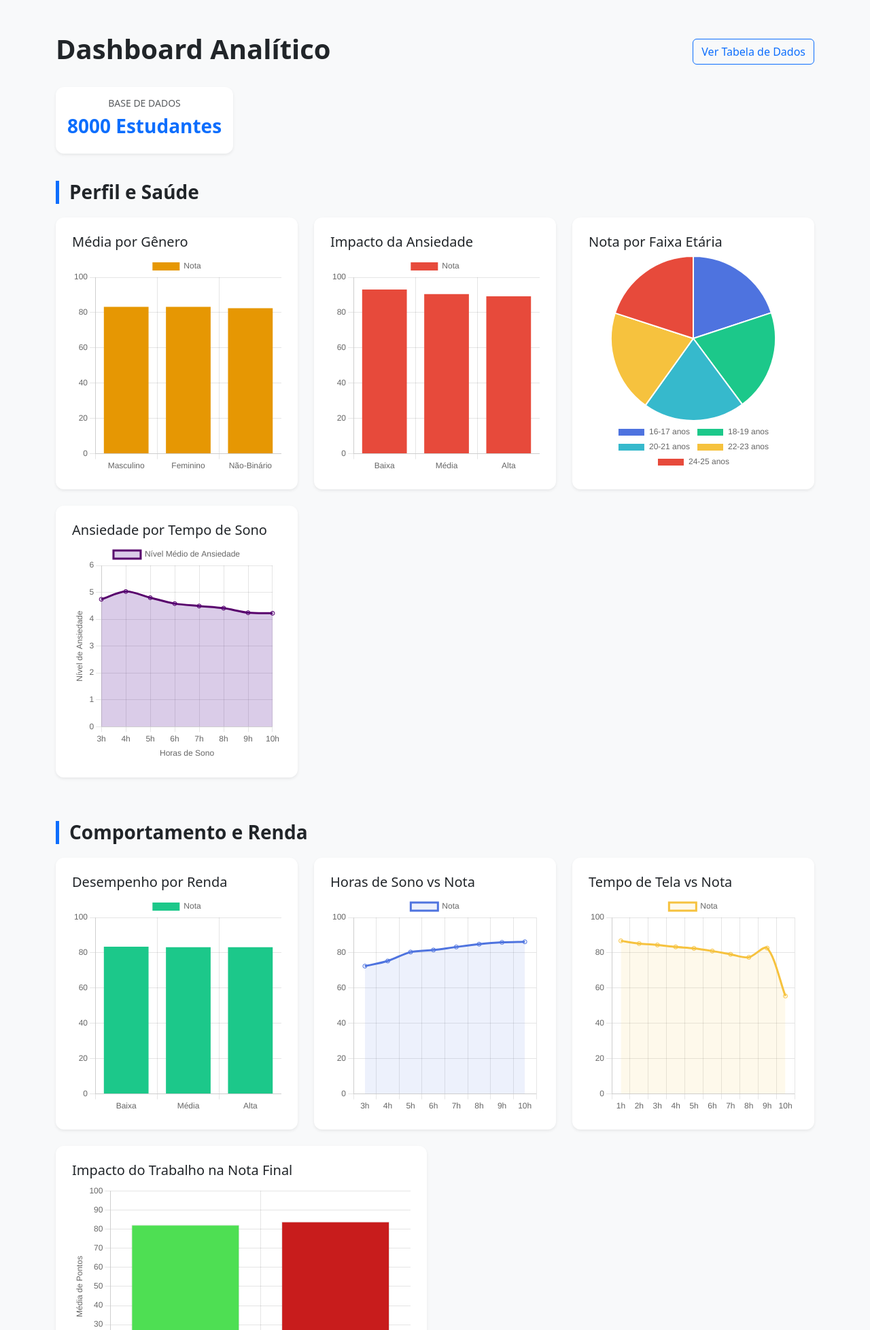
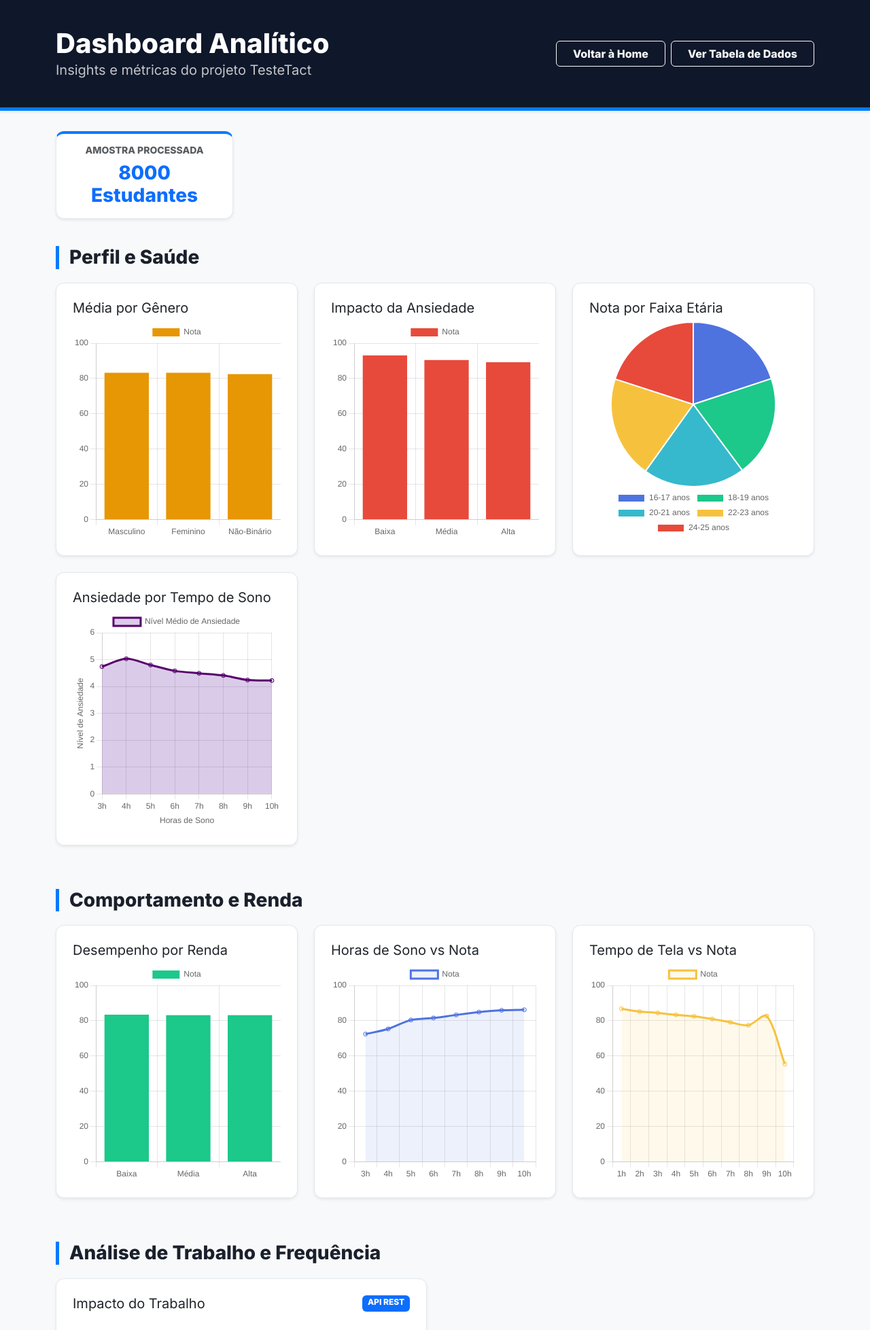
Before and after one commit to DanielMoreiraFr/testeTact, a Django app: page /dashboards/ in a window 1280 px wide. Shown: the top 1957 px of the page at 68% size. Run offline with Django 5.2, Linux system fonts and the light colour scheme; data comes from the database, SQL or seed files in the repository; a map, chart or similar area stays blank.

Commit message:
estilização home e dashboards

```diff
--- /dev/null
+++ b/api/urls.py
@@ -0,0 +1,12 @@
+from django.urls import path
+from .views import ListaAlunosAPI, DashboardStatsAPI
+
+app_name = 'api'
+
+urlpatterns = [
+    # Endpoint para os dados brutos (paginado)
+    path('alunos/', ListaAlunosAPI.as_view(), name='lista-alunos'),
+
+    # Endpoint para os gráficos (agregado)
+    path('dashboard/stats/', DashboardStatsAPI.as_view(), name='stats'),
+]
--- a/api/views.py
+++ b/api/views.py
@@ -1,3 +1,32 @@
-from django.shortcuts import render
+from rest_framework.views import APIView
+from rest_framework.response import Response
+from rest_framework.pagination import PageNumberPagination
+from data.models import DataModels
+from dashboards import utils_dash
+from .serializers import DataModelsSerializer
 
-# Create your views here.
+# 1. Endpoint de Dados Brutos (com paginação para não travar)
+class AlunosPagination(PageNumberPagination):
+    page_size = 50 # Retorna 50 alunos por vez
+
+class ListaAlunosAPI(APIView):
+    def get(self, request):
+        alunos = DataModels.objects.all().order_by('id')
+        paginator = AlunosPagination()
+        result_page = paginator.paginate_queryset(alunos, request)
+        serializer = DataModelsSerializer(result_page, many=True)
+        return paginator.get_paginated_response(serializer.data)
+
+# 2. Endpoint de Inteligência (O que o seu Dashboard consome)
+class DashboardStatsAPI(APIView):
+    def get(self, request):
+        # Criamos um dicionário que contém os resultados de TODAS as suas funções
+        data = {
+            "perfil": utils_dash.get_dados_perfil(),
+            "tendencias": utils_dash.get_dados_tendencias(),
+            "idade_distribuicao": utils_dash.get_dados_idade_pizza(),
+            "sono_vs_ansiedade": utils_dash.get_dados_sono_vs_ansiedade(),
+            "trabalho_vs_desempenho": utils_dash.get_dados_trabalho_vs_desempenho(),
+            "total_geral": DataModels.objects.count() # Bom incluir para metadados
+        }
+        return Response(data)
--- a/data/views.py
+++ b/data/views.py
@@ -7,7 +7,7 @@ from django.core.paginator import Paginator
 
 def data_home(request):
     ordem_dados = DataModels.objects.all().order_by('id')
-    paginacao = Paginator(ordem_dados, 100)
+    paginacao = Paginator(ordem_dados, 50)
     numero_pagina = request.GET.get('page')
     dados_exibir = paginacao.get_page(numero_pagina)
 
--- a/static/dashboards/home.js
+++ b/static/dashboards/home.js
@@ -1,191 +1,384 @@
  const getD = (id) => {
+
     const element = document.getElementById(id);
+
     if (!element) {
+
         console.warn(`Elemento com ID ${id} não encontrado.`);
+
         return [];
+
     }
+
     try {
+
         return JSON.parse(element.textContent);
+
     } catch (e) {
+
         console.error(`Erro ao analisar JSON do ID ${id}:`, e);
+
         return [];
+
     }
+
 };
 
+
 const optionsPadrao = {
+
     responsive: true,
+
     maintainAspectRatio: false,
+
     scales: {
+
         y: {
+
             min: 0, /* menor valor possível */
+
             max: 100, /* maior valor */
+
             ticks: { stepSize: 20 }
+
         }
+
     }
+
 };
+
 
 document.addEventListener('DOMContentLoaded', () => {
 
+
+
     // 1. Gênero (Barra)
+
     new Chart(document.getElementById('chartGenero'), {
+
         type: 'bar',
+
         data: {
+
             labels: getD('l-gen'),
+
             datasets: [{ label: 'Nota',
+
                 data: getD('d-gen'),
+
                 backgroundColor: [
+
                     '#e69703',
+
                 ] }]
+
         },
+
         options: optionsPadrao
+
     });
 
+
     // 2. Ansiedade (Barra)
+
     new Chart(document.getElementById('chartAnsiedade'), {
+
         type: 'bar',
+
         data: {
+
             labels: getD('l-ans'),
+
             datasets: [{
+
                 label: 'Nota',
+
                 data: getD('d-ans'),
+
                 backgroundColor: [
+
                     '#e74a3b',
+
                 ] }]
+
         },
+
         options: optionsPadrao
+
     });
 
+
     // 3. Pizza: Faixa Etária
+
     new Chart(document.getElementById('chartIdade'), {
+
         type: 'pie',
+
         data: {
+
             labels: getD('l-idade'),
+
             datasets: [{
+
                 data: getD('d-idade'),
+
                 backgroundColor: ['#4e73df', '#1cc88a', '#36b9cc', '#f6c23e', '#e74a3b']
+
             }]
+
         },
+
         options: {
+
             responsive: true,
+
             maintainAspectRatio: false,
+
             plugins: { legend: { position: 'bottom' } }
+
         }
+
     });
 
+
     // 4. Renda (Barra)
+
     new Chart(document.getElementById('chartRenda'), {
+
         type: 'bar',
+
         data: {
+
             labels: getD('l-renda'),
+
             datasets: [{ label: 'Nota', data: getD('d-renda'), backgroundColor: '#1cc88a' }]
+
         },
+
         options: optionsPadrao
+
     });
 
+
     // 5. Sono (Linha)
+
     new Chart(document.getElementById('chartSono'), {
+
         type: 'line',
+
         data: {
+
             labels: getD('l-sono'),
+
             datasets: [{ label: 'Nota',
+
                 data: getD('d-sono'),
+
                 borderColor: '#4e73df',
+
                 backgroundColor: 'rgba(78, 115, 223, 0.1)',
+
                 fill: true,
+
                 tension: 0.3 }]
+
         },
+
         options: optionsPadrao
+
     });
 
+
     // 6. Tela (Linha)
+
     new Chart(document.getElementById('chartTela'), {
+
         type: 'line',
+
         data: {
+
             labels: getD('l-tela'),
+
             datasets: [{ label: 'Nota',
+
                     data: getD('d-tela'),
+
                     borderColor: '#f6c23e',
+
                     backgroundColor: 'rgba(246, 194, 62, 0.1)',
+
                     fill: true,
+
                     tension: 0.3 }]
+
         },
+
         options: optionsPadrao
+
     });
 
+
     // 7. Frequência (Linha com preenchimento)
+
     new Chart(document.getElementById('chartFreq'), {
+
         type: 'line',
+
         data: {
+
             labels: getD('l-freq'),
+
             datasets: [{
+
                 label: 'Nota Final',
+
                 data: getD('d-freq'),
+
                 borderColor: '#198754',
+
                 fill: true,
+
                 backgroundColor: 'rgba(25,135,84,0.1)',
+
                 tension: 0.4
+
             }]
+
         },
+
         options: optionsPadrao
+
     });
 
+
     // 8. Ansiedade por tempo de sono (Tendência)
+
     new Chart(document.getElementById('chartSonoAnsiedade'), {
+
         type: 'line',
+
         data: {
+
             labels: getD('l-sono-ans'),
+
             datasets: [{
+
                 label: 'Nível Médio de Ansiedade',
+
                 data: getD('d-sono-ans'),
+
                 borderColor: '#58016c',
+
                 backgroundColor: 'rgba(73, 4, 138, 0.2)',
+
                 fill: true,
+
                 tension: 0.3
+
             }]
+
         },
+
         options: {
+
             responsive: true,
+
             maintainAspectRatio: false,
+
             scales: {
+
                 y: {
+
                     beginAtZero: true,
+
                     title: { display: true, text: 'Nível de Ansiedade' }
+
                 },
+
                 x: {
+
                     title: { display: true, text: 'Horas de Sono' }
+
                 }
+
             }
+
         }
+
     });
 
-    // 9. Trabalho vs Desempenho
+
+    // 9. Trabalho vs Desempenho --> usa da API REST do app api
+
+    fetch('/api/dashboard/stats/')
+
+        .then(response => response.json())
+
+        .then(res => {
+
+            const dadosTrabalho = res.trabalho_vs_desempenho; // pegando a key definida no api/view.py
+
+
         new Chart(document.getElementById('chartTrabalho'), {
-        type: 'bar', // Barra é melhor para comparar médias
+
+            type: 'bar',
+
             data: {
-            labels: getD('l-trabalho'),
+
+                labels: dadosTrabalho.l_trabalho_nota,
+
                 datasets: [{
+
                     label: 'Média da Nota Final',
-                data: getD('d-trabalho'),
+
+                    data: dadosTrabalho.d_trabalho_nota,
+
                     backgroundColor: [
-                    '#4edf53', // Cor para "Trabalha"
-                    '#c81c1c'  // Cor para "Não Trabalha"
+
+                        '#4edf53', // Trabalha
+
+                        '#c81c1c'  // Não Trabalha
+
                     ],
+
                     borderWidth: 1
+
                 }]
+
             },
+
             options: {
+
                 responsive: true,
+
                 maintainAspectRatio: false,
+
                 scales: {
+
                     y: {
+
                         beginAtZero: true,
-                    max: 100, // Mantendo o padrão que definimos antes
+
+                        max: 100,
+
                         title: { display: true, text: 'Média de Pontos' }
+
                     }
+
                 },
+
                 plugins: {
-                legend: { display: false } // Escondemos a legenda pois as cores e eixos já explicam
+
+                    legend: { display: false }
+
                 }
+
             }
+
         });
+
+    })
+
+    .catch(error => console.error('Erro ao buscar dados da API:', error));
+
 });
--- /dev/null
+++ b/static/site/home.css
@@ -0,0 +1,69 @@
+:root {
+    --primary-dark: #0f172a;
+    --accent-blue: #2563eb;
+    --bg-light: #f8fafc;
+    --text-main: #1e293b;
+}
+
+body {
+    font-family: 'Inter', sans-serif;
+    background-color: var(--bg-light);
+    color: var(--text-main);
+    margin: 0;
+}
+
+.hero-section {
+    background-color: var(--primary-dark);
+    color: white;
+    padding: 80px 0;
+    margin-bottom: 40px;
+    border-bottom: 5px solid var(--accent-blue);
+}
+
+.card-menu {
+    border: 1px solid #e2e8f0;
+    border-radius: 12px;
+    transition: all 0.25s ease-in-out;
+    text-decoration: none;
+    color: inherit;
+    background: white;
+}
+
+.card-menu:hover {
+    transform: translateY(-5px);
+    border-color: var(--accent-blue);
+    box-shadow: 0 10px 15px -3px rgba(0, 0, 0, 0.1);
+}
+
+.btn-api {
+    color: var(--accent-blue) !important;
+    border: 2px solid var(--accent-blue) !important;
+    font-weight: 700;
+    background-color: transparent;
+    transition: all 0.2s ease;
+}
+
+.btn-api:hover {
+    background-color: var(--accent-blue) !important;
+    color: white !important;
+}
+
+.icon-circle {
+    width: 50px;
+    height: 50px;
+    background: #f1f5f9;
+    border-radius: 50%;
+    display: flex;
+    align-items: center;
+    justify-content: center;
+    font-size: 22px;
+    color: var(--accent-blue);
+    margin-bottom: 1.5rem;
+}
+
+.api-status {
+    background: white;
+    border: 1px solid #e2e8f0;
+    border-radius: 10px;
+    padding: 20px;
+}
--- a/templates/dashboards/home.html
+++ b/templates/dashboards/home.html
@@ -4,51 +4,135 @@
 <head>
     <meta charset="UTF-8">
     <meta name="viewport" content="width=device-width, initial-scale=1.0">
-    <title>Dashboard Analítico</title>
+    <title>TesteTact | Dashboard Analítico</title>
     <link href="https://cdn.jsdelivr.net/npm/bootstrap@5.3.0/dist/css/bootstrap.min.css" rel="stylesheet">
+    <link href="https://fonts.googleapis.com/css2?family=Inter:wght@400;600;800&display=swap" rel="stylesheet">
+    <link rel="stylesheet" href="{% static 'site/home.css' %}">
     <script src="https://cdn.jsdelivr.net/npm/chart.js"></script>
     <style>
-        .card { border: none; border-radius: 12px; transition: transform 0.2s; }
-        .card:hover { transform: translateY(-5px); }
-        .chart-container { position: relative; height: 320px; width: 100%; }
-        .section-title { border-left: 5px solid #0d6efd; padding-left: 15px; margin: 40px 0 20px; font-weight: bold; }
+        :root {
+            --accent-blue: #007bff;
+            --primary-dark: #1a202c;
+        }
+        .chart-container {
+            position: relative;
+            height: 320px;
+            width: 100%;
+        }
+        .section-title {
+            border-left: 5px solid var(--accent-blue);
+            padding-left: 15px;
+            margin: 40px 0 20px;
+            font-weight: 800;
+            color: var(--primary-dark);
+        }
+        .card { border: 1px solid #e2e8f0; border-radius: 12px; }
+        .stat-card { border-top: 4px solid var(--accent-blue); }
+        .hero-section {
+            background-color: #0f172a;
+            color: white;
+            padding: 40px 0;
+            margin-bottom: 30px;
+        }
     </style>
 </head>
 <body class="bg-light">
 
-    <div class="container py-5">
-        <div class="d-flex justify-content-between align-items-center mb-4">
-            <h1 class="fw-bold">Dashboard Analítico</h1>
-            <a href="{% url 'data:home' %}" class="btn btn-outline-primary">Ver Tabela de Dados</a>
+    <header class="hero-section shadow-sm">
+        <div class="container">
+            <div class="d-flex justify-content-between align-items-center flex-wrap">
+                <div class="text-start">
+                    <h1 class="fw-bold mb-0">Dashboard Analítico</h1>
+                    <p class="lead opacity-75 mb-0 small">Insights e métricas do projeto TesteTact</p>
+                </div>
+                <div class="mt-3 mt-md-0 d-flex gap-2">
+                    <a href="/" class="btn btn-outline-light fw-bold px-4">Voltar à Home</a>
+                    <a href="{% url 'data:home' %}" class="btn btn-outline-light fw-bold px-4">Ver Tabela de Dados</a>
+                </div>
+            </div>
         </div>
+    </header>
 
-        <div class="row mb-4">
+    <div class="container pb-5">
+
+        <div class="row mb-2 mt-4">
             <div class="col-md-3">
-                <div class="card shadow-sm text-center p-3">
-                    <h6 class="text-muted small text-uppercase">Base de Dados</h6>
-                    <h3 class="fw-bold text-primary">{{ total_alunos }} Estudantes</h3>
+                <div class="card stat-card shadow-sm text-center p-3">
+                    <h6 class="text-muted small text-uppercase fw-bold">Amostra Processada</h6>
+                    <h3 class="fw-bold text-primary mb-0">{{ total_alunos }} Estudantes</h3>
                 </div>
             </div>
         </div>
 
         <h3 class="section-title">Perfil e Saúde</h3>
         <div class="row">
-            <div class="col-md-4 mb-4"><div class="card shadow-sm p-4"><h5>Média por Gênero</h5><div class="chart-container"><canvas id="chartGenero"></canvas></div></div></div>
-            <div class="col-md-4 mb-4"><div class="card shadow-sm p-4"><h5>Impacto da Ansiedade</h5><div class="chart-container"><canvas id="chartAnsiedade"></canvas></div></div></div>
-            <div class="col-md-4 mb-4"><div class="card shadow-sm p-4"><h5>Nota por Faixa Etária</h5><div class="chart-container"><canvas id="chartIdade"></canvas></div></div></div>
-            <div class="col-md-4 mb-4"><div class="card shadow-sm p-4"><h5>Ansiedade por Tempo de Sono</h5><div class="chart-container"><canvas id="chartSonoAnsiedade"></canvas></div></div></div>
+            <div class="col-md-4 mb-4">
+                <div class="card shadow-sm p-4">
+                    <h5>Média por Gênero</h5>
+                    <div class="chart-container"><canvas id="chartGenero"></canvas></div>
+                </div>
+            </div>
+            <div class="col-md-4 mb-4">
+                <div class="card shadow-sm p-4">
+                    <h5>Impacto da Ansiedade</h5>
+                    <div class="chart-container"><canvas id="chartAnsiedade"></canvas></div>
+                </div>
+            </div>
+            <div class="col-md-4 mb-4">
+                <div class="card shadow-sm p-4">
+                    <h5>Nota por Faixa Etária</h5>
+                    <div class="chart-container"><canvas id="chartIdade"></canvas></div>
+                </div>
+            </div>
+            <div class="col-md-4 mb-4">
+                <div class="card shadow-sm p-4">
+                    <h5>Ansiedade por Tempo de Sono</h5>
+                    <div class="chart-container"><canvas id="chartSonoAnsiedade"></canvas></div>
+                </div>
+            </div>
         </div>
 
         <h3 class="section-title">Comportamento e Renda</h3>
         <div class="row">
-            <div class="col-md-4 mb-4"><div class="card shadow-sm p-4"><h5>Desempenho por Renda</h5><div class="chart-container"><canvas id="chartRenda"></canvas></div></div></div>
-            <div class="col-md-4 mb-4"><div class="card shadow-sm p-4"><h5>Horas de Sono vs Nota</h5><div class="chart-container"><canvas id="chartSono"></canvas></div></div></div>
-            <div class="col-md-4 mb-4"><div class="card shadow-sm p-4"><h5>Tempo de Tela vs Nota</h5><div class="chart-container"><canvas id="chartTela"></canvas></div></div></div>
+            <div class="col-md-4 mb-4">
+                <div class="card shadow-sm p-4">
+                    <h5>Desempenho por Renda</h5>
+                    <div class="chart-container"><canvas id="chartRenda"></canvas></div>
+                </div>
+            </div>
+            <div class="col-md-4 mb-4">
+                <div class="card shadow-sm p-4">
+                    <h5>Horas de Sono vs Nota</h5>
+                    <div class="chart-container"><canvas id="chartSono"></canvas></div>
+                </div>
+            </div>
+            <div class="col-md-4 mb-4">
+                <div class="card shadow-sm p-4">
+                    <h5>Tempo de Tela vs Nota</h5>
+                    <div class="chart-container"><canvas id="chartTela"></canvas></div>
+                </div>
+            </div>
         </div>
 
+        <h3 class="section-title">Análise de Trabalho e Frequência</h3>
         <div class="row">
-            <div class="col-md-6 mb-4"><div class="card shadow-sm p-4"><h5>Impacto do Trabalho na Nota Final</h5><div class="chart-container"><canvas id="chartTrabalho"></canvas></div></div></div>
-            <div class="col-md-12 mb-4"><div class="card shadow-sm p-4"><h5>Tendência de Frequência vs Nota Final</h5><div class="chart-container" style="height: 400px;"><canvas id="chartFreq"></canvas></div></div></div>
+            <div class="col-md-6 mb-4">
+                <div class="card shadow-sm p-4">
+                    <div class="d-flex justify-content-between mb-2">
+                        <h5 class="mb-0">Impacto do Trabalho</h5>
+                        <span class="badge bg-primary">API REST</span>
+                    </div>
+                    <div class="chart-container">
+                        <canvas id="chartTrabalho"></canvas>
+                    </div>
+                </div>
+            </div>
+            <div class="col-md-12 mb-4">
+                <div class="card shadow-sm p-4">
+                    <h5>Tendência de Frequência vs Nota Final</h5>
+                    <div class="chart-container" style="height: 400px;"><canvas id="chartFreq"></canvas></div>
+                </div>
+            </div>
         </div>
     </div>
 
@@ -68,9 +152,7 @@
     {{ d_freq|json_script:"d-freq" }}
     {{ l_sono_ans|json_script:"l-sono-ans" }}
     {{ d_sono_ans|json_script:"d-sono-ans" }}
-    {{ l_trabalho_nota|json_script:"l-trabalho" }}
-    {{ d_trabalho_nota|json_script:"d-trabalho" }}
 
-    <script src="{% static 'dashboards/home.js' %}?v=123"></script>
+    <script src="{% static 'dashboards/home.js' %}?v={% now 'U' %}"></script>
 </body>
 </html>
--- a/testeTact/settings.py
+++ b/testeTact/settings.py
@@ -40,6 +40,7 @@ INSTALLED_APPS = [
     'data',
     'api',
     'dashboards',
+    'rest_framework',
 ]
 
 MIDDLEWARE = [
--- a/testeTact/urls.py
+++ b/testeTact/urls.py
@@ -9,4 +9,5 @@ urlpatterns = [
     path('', views.site_home, name='home'),
     path('data/', include('data.urls')),
     path('dashboards/', include('dashboards.urls')),
+    path('api/', include('api.urls')),
 ]
```
Also changed, not shown: api/serializers.py (added, +7 -0 lines), static/dashboards/home.css (added, +28 -0 lines), templates/site/home.html (+61 -5 lines), templates/site/home.css (deleted). Lines whose indentation alone changed are shown as unchanged.
